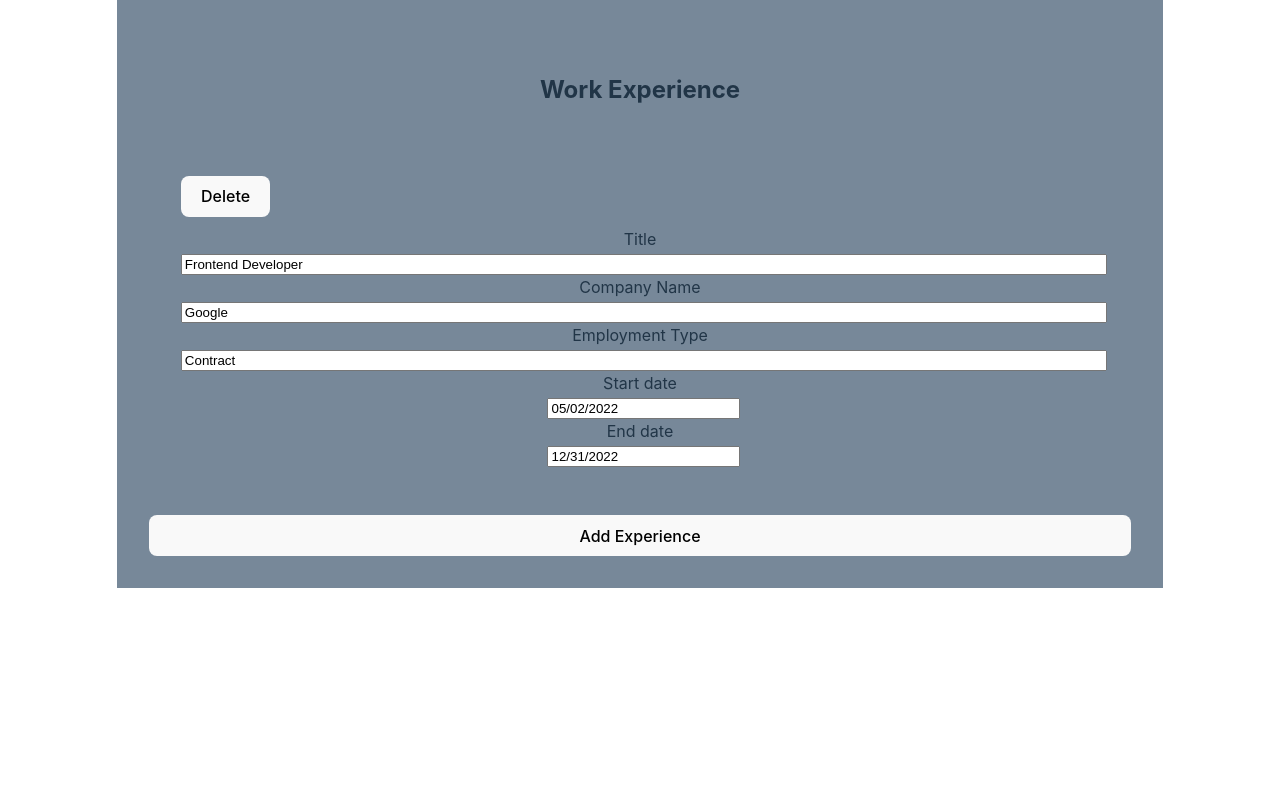
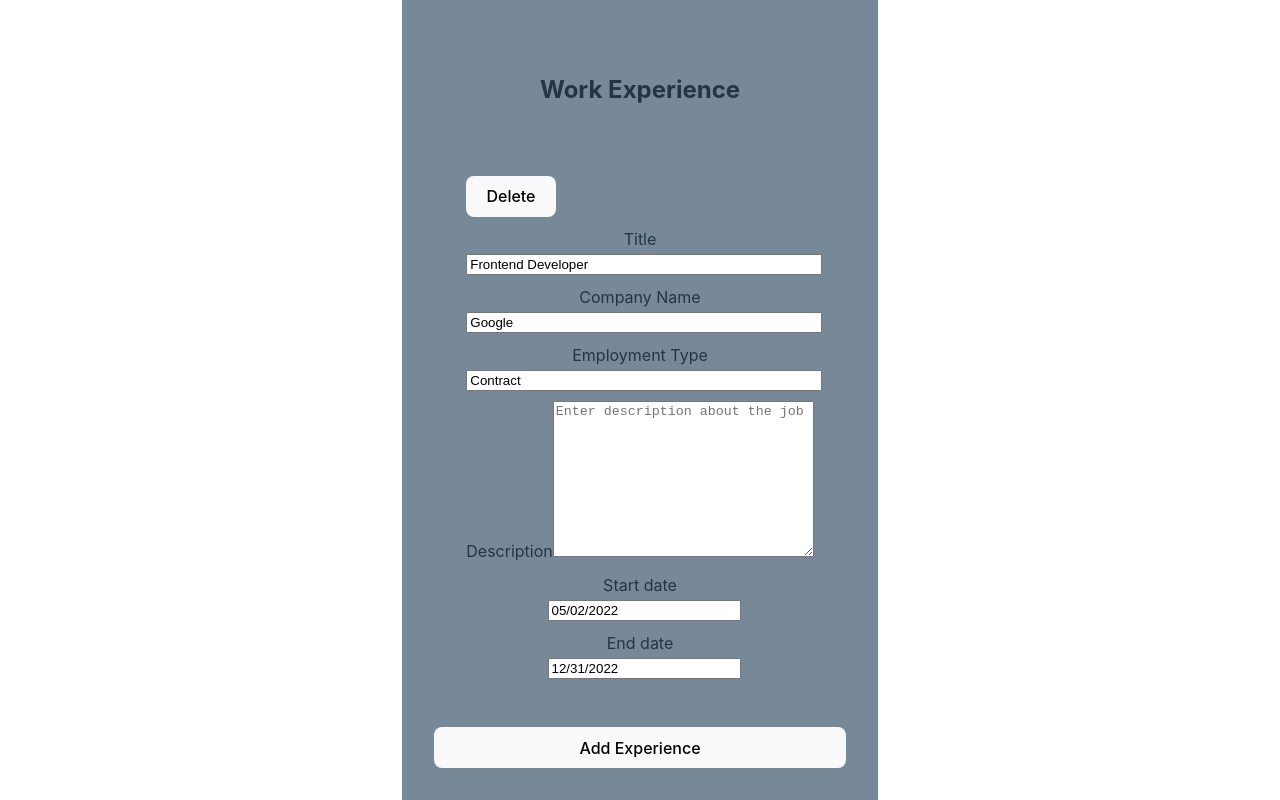
Before and after one commit to nabelk/cv-application, a React (Vite) app: page / in a window 1280 px wide. Shown: the part 1046-1846 px from the top of the page. Before the commit the page ends 1634 px from the top, so only its background shows below. Built offline with nearby package versions, Linux system fonts and the light colour scheme.

Commit message:
feat: add textarea for work form description

```diff
--- a/src/components/work-form.jsx
+++ b/src/components/work-form.jsx
@@ -52,6 +52,8 @@ export function WorkForm({ initialWorkData, onFormDataChange }) {
                         handleInputChange(e, list.id, 'title');
                     }}
                 ></Input>
+            </li>
+            <li>
                 <Input
                     label='Company Name'
                     placeholder='Enter company name'
@@ -60,6 +62,8 @@ export function WorkForm({ initialWorkData, onFormDataChange }) {
                         handleInputChange(e, list.id, 'company_name');
                     }}
                 ></Input>
+            </li>
+            <li>
                 <Input
                     label='Employment Type'
                     placeholder='Ex: Full-time'
@@ -68,6 +72,18 @@ export function WorkForm({ initialWorkData, onFormDataChange }) {
                         handleInputChange(e, list.id, 'employment_type');
                     }}
                 ></Input>
+            </li>
+            <li>
+                <label htmlFor='description'>Description</label>
+                <textarea
+                    name='description'
+                    id='description'
+                    placeholder='Enter description about the job'
+                    cols='30'
+                    rows='10'
+                ></textarea>
+            </li>
+            <li>
                 <Input
                     label='Start date'
                     value={list.start_date}
@@ -75,6 +91,8 @@ export function WorkForm({ initialWorkData, onFormDataChange }) {
                         handleInputChange(date, list.id, 'start_date');
                     }}
                 ></Input>
+            </li>
+            <li>
                 <Input
                     label='End date'
                     value={list.end_date}
```
